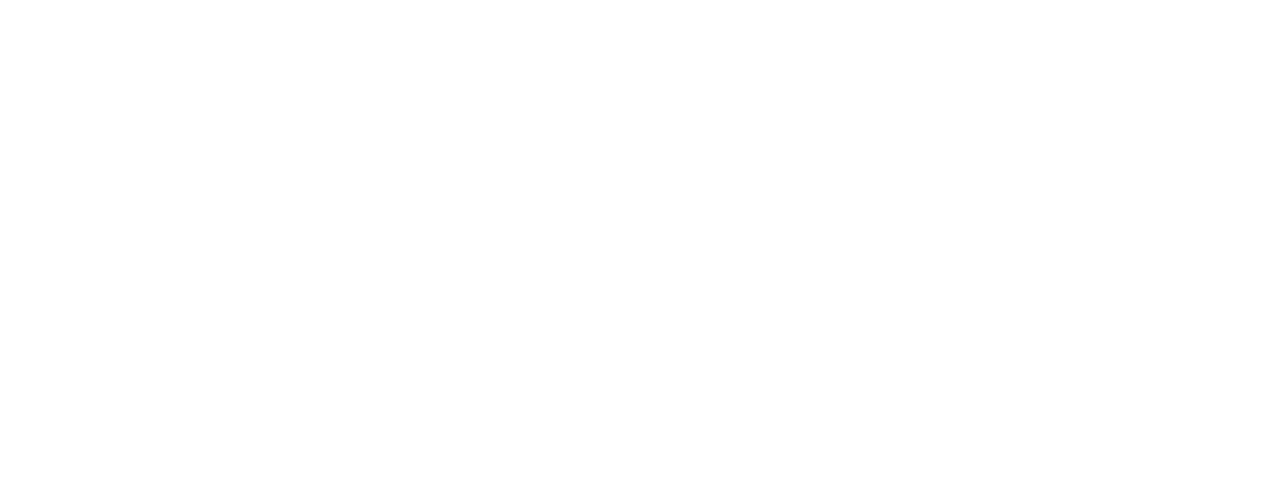
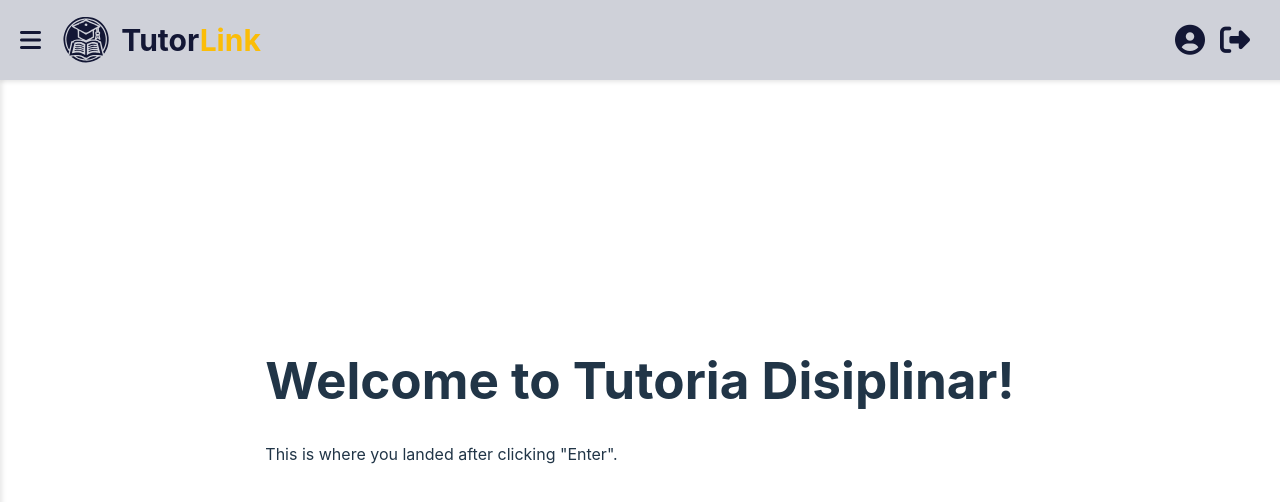
Before and after one commit to TutorLink-Modular/TutorLink, a React (Vite) app: page /TutoriaDisciplinar in a window 1280 px wide. Before the commit this address had no page. Shown: the top 502 px of the page. Built offline with nearby package versions, Linux system fonts and the light colour scheme; sample sign-in values are in the browser's storage.

Commit message:
SCRUM3 create component for Tutoria Disciplinar

```diff
--- a/src/App.jsx
+++ b/src/App.jsx
@@ -3,9 +3,11 @@
 import Header from "./components/Header";
 import CardContainer from "./components/CardContainer";
 import OtherPage from "./components/OtherPage";
+import TutoriaDisciplinar from "./components/TutoriaDisciplinar";
 import Login from "./components/Login";
 import Register from "./components/Register"; // Importamos el componente Register
 import ProtectedRoute from "./components/ProtectedRoute";
+
 
 function App() {
   return (
@@ -29,6 +31,17 @@
             }
           />
           <Route
+            path="/TutoriaDisciplinar"
+            element={
+              <ProtectedRoute>
+                <>
+                  <Header />
+                  <TutoriaDisciplinar />
+                </>
+              </ProtectedRoute>
+            }
+          />
+          <Route
             path="/other"
             element={
               <ProtectedRoute>
--- a/src/components/Card.jsx
+++ b/src/components/Card.jsx
@@ -3,6 +3,18 @@
 import "../styles/Card.css";
 
 const Card = ({ title, subtitle, description, imageUrl }) => {
+
+  const modifyLink = (title) => {
+    let link = "";
+    if(title == "Tutoría Disciplinar"){
+      link = "/TutoriaDisciplinar";
+    }
+    else if(title == "Tutoría De Orientación"){
+      link = "/other";
+    }
+    return link;
+  }
+
   return (
     <div className="card">
       <div
@@ -13,7 +25,7 @@
         <h3 className="card-title">{title}</h3>
         <h4 className="card-subtitle">{subtitle}</h4>
         <p className="card-description">{description}</p>
-        <Link to="/other">
+        <Link to={modifyLink(title)}>
           <button className="card-button">Enter</button>
         </Link>
       </div>
--- /dev/null
+++ b/src/components/TutoriaDisciplinar.jsx
@@ -0,0 +1,12 @@
+import React from "react";
+
+const TutoriaDisciplinar = () => {
+  return (
+    <div>
+      <h1>Welcome to Tutoria Disiplinar!</h1>
+      <p>This is where you landed after clicking "Enter".</p>
+    </div>
+  );
+};
+
+export default TutoriaDisciplinar;
```
